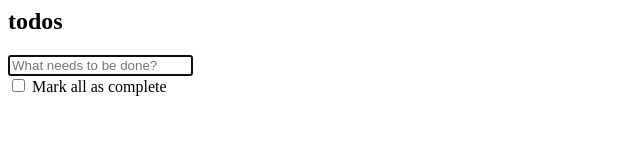
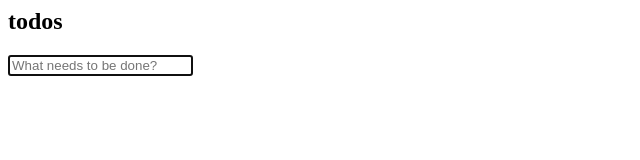
Before and after one commit to campbell/basic-js-app, a plain HTML site: page index.html in a window 1280 px wide. Shown: the whole page, without its empty margins (0-640 px from the left). Drawn offline with Linux system fonts and the light colour scheme.

Commit message:
Revised template

```diff
--- a/index.html
+++ b/index.html
@@ -9,8 +9,6 @@
 			<input id="new-todo" placeholder="What needs to be done?" autofocus>
 		</header>
 		<section id="main">
-			<input id="toggle-all" type="checkbox">
-			<label for="toggle-all">Mark all as complete</label>
 			<ul id="todo-list"></ul>
 		</section>
 		<footer id="footer"></footer>
```
